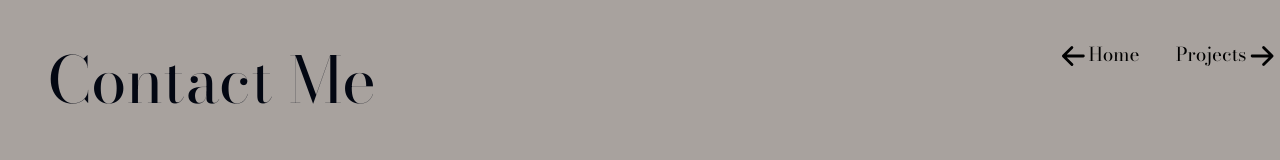
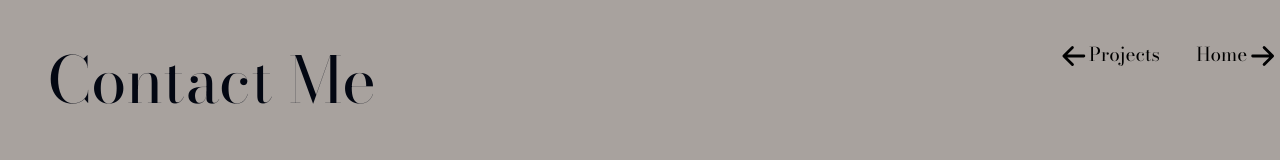
Before and after one commit to J-Rahhal/my-portfolio, a React (Vite) app: page /contact in a window 1280 px wide. Shown: the top 160 px of the page. Built offline with nearby package versions, Linux system fonts and the light colour scheme; the HTML template or start-up script is replaced by a standard one.

Commit message:
fixed nav in contact page

```diff
--- a/src/pages/Contact.jsx
+++ b/src/pages/Contact.jsx
@@ -42,10 +42,10 @@ const Contact = () => {
           Contact Me
         </motion.h2>
         <Nav
-          link1={"/"}
-          text1={"Home"}
-          text2={"Projects"}
-          link2={"/projects"}
+          link1={"/projects"}
+          text1={"Projects"}
+          text2={"Home"}
+          link2={"/"}
         />
       </div>
       <div className="flex flex-col gap-12 md:gap-18">
```
